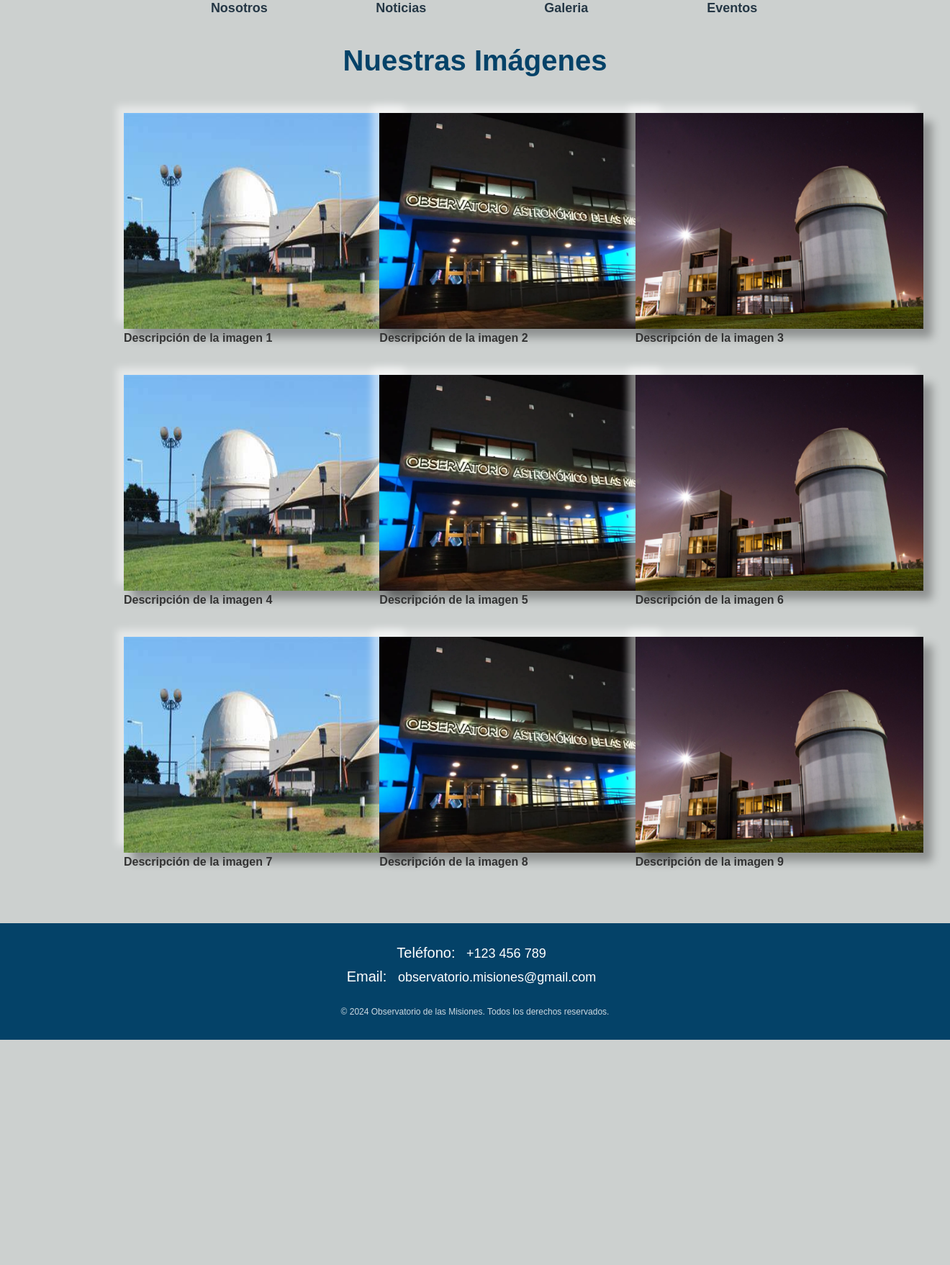
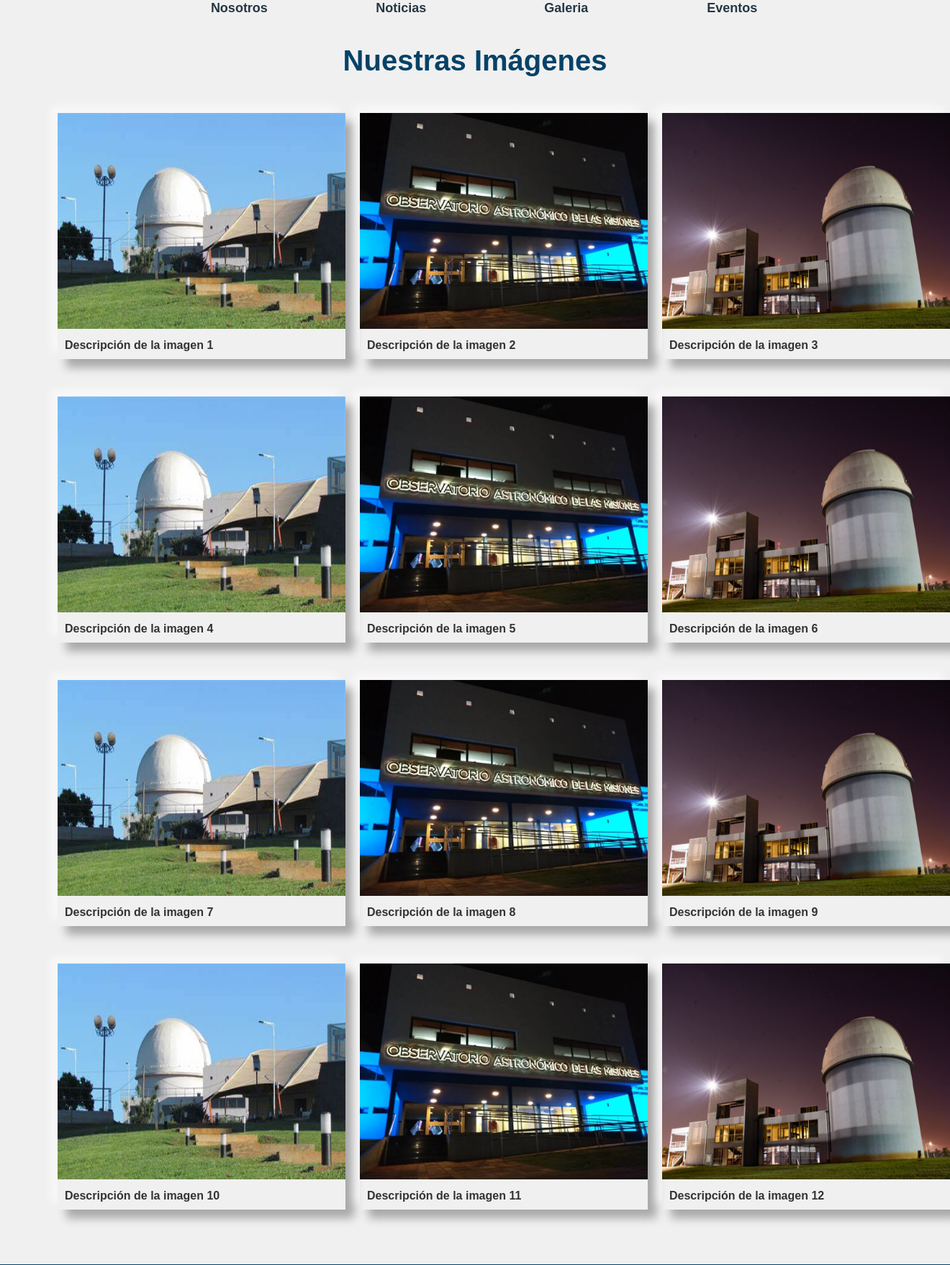
Before and after one commit to SantiNunez2003/TP-WEB-OBSERVATORIO, a PHP site: page /Pages/Galeria.html in a window 1320 px wide. Shown: the part 612-2370 px from the top of the page at 72% size. Before the commit the page ends 2057 px from the top, so only its background shows below. Run offline with PHP 8.4, Linux system fonts and the light colour scheme.

Commit message:
Modelo de Galeria JS

```diff
--- /dev/null
+++ b/Js/Controllers/galeria-controller.js
@@ -0,0 +1,22 @@
+import { modelo_galeria } from "../Models/modelo_galeria.js";
+
+export async function crearGaleria() {
+  try {
+    // Hacemos la peticion de datos por medio de promesas asinconicas para no interrumppir la ejecucion del js
+    const res = await fetch("../Js/Data/galeria.json");
+    const data = await res.json();
+
+    const constenedorGaleria = document.getElementById("contenedor-imagenes");
+
+    data.imagen.forEach((imagen) => {
+      const figure = document.createElement("figure");
+      figure.classList.add("figure")
+
+      figure.innerHTML = modelo_galeria(imagen);
+
+      constenedorGaleria.appendChild(figure);
+    });
+  } catch (error) {
+    console.log("Error", error);
+  }
+}
--- a/Js/Controllers/noticia_model.js
+++ b/Js/Controllers/noticia-controller.js
@@ -5,7 +5,7 @@ import { modelo_noticia_2 } from "../Models/noticias_models/modelo_noticia_2.js"
 export async function crearNoticia() {
   try {
 
-    // Hacemos la peticion de datos por medio de promesas
+    // Hacemos la peticion de datos por medio de promesas asinconicas para no interrumppir la ejecucion del js
     const res = await fetch("../Js/Data/noticias.json");
     const data = await res.json();
 
--- /dev/null
+++ b/Js/Data/galeria.json
@@ -0,0 +1,52 @@
+{
+    "imagen": [
+      {
+        "img": "../Image/prueba-imagen.jfif",
+        "descripcion": "Descripción de la imagen 1"
+      },
+      {
+        "img": "../Image/Observatorio-Imagen-2.webp",
+        "descripcion": "Descripción de la imagen 2"
+      },
+      {
+        "img": "../Image/Observatorio-Imagen.png",
+        "descripcion": "Descripción de la imagen 3"
+      },
+      {
+        "img": "../Image/prueba-imagen.jfif",
+        "descripcion": "Descripción de la imagen 4"
+      },
+      {
+        "img": "../Image/Observatorio-Imagen-2.webp",
+        "descripcion": "Descripción de la imagen 5"
+      },
+      {
+        "img": "../Image/Observatorio-Imagen.png",
+        "descripcion": "Descripción de la imagen 6"
+      },
+      {
+        "img": "../Image/prueba-imagen.jfif",
+        "descripcion": "Descripción de la imagen 7"
+      },
+      {
+        "img": "../Image/Observatorio-Imagen-2.webp",
+        "descripcion": "Descripción de la imagen 8"
+      },
+      {
+        "img": "../Image/Observatorio-Imagen.png",
+        "descripcion": "Descripción de la imagen 9"
+      },
+      {
+        "img": "../Image/prueba-imagen.jfif",
+        "descripcion": "Descripción de la imagen 10"
+      },
+      {
+        "img": "../Image/Observatorio-Imagen-2.webp",
+        "descripcion": "Descripción de la imagen 11"
+      },
+      {
+        "img": "../Image/Observatorio-Imagen.png",
+        "descripcion": "Descripción de la imagen 12"
+      }
+    ]
+  }
--- /dev/null
+++ b/Js/Models/modelo_galeria.js
@@ -0,0 +1,9 @@
+export function modelo_galeria(imagen){
+    return `
+              <img
+                src=${imagen.img}
+                alt="Descripción de la imagen"
+              />
+              <figcaption>${imagen.descripcion}</figcaption>
+            `;
+}
--- a/Js/main.js
+++ b/Js/main.js
@@ -1,3 +1,5 @@
-import {crearNoticia} from './Controllers/noticia_model.js';
+import { crearGaleria } from './Controllers/galeria-controller.js';
+import {crearNoticia} from './Controllers/noticia-controller.js';
 
 crearNoticia();
+crearGaleria()
--- a/Pages/Galeria.html
+++ b/Pages/Galeria.html
@@ -77,84 +77,10 @@
 
         <!-- Sección Nuestras Imágenes -->
         <section class="galeria-grid">
-          <div class="imagen-box">
-            <!-- Imágenes -->
-            <figure>
-              <img
-                src="../Image/prueba-imagen.jfif"
-                alt="Descripción de la imagen 1"
-              />
-              <figcaption>Descripción de la imagen 1</figcaption>
-            </figure>
-
-            <figure>
-              <img
-                src="../Image/Observatorio-Imagen-2.webp"
-                alt="Descripción de la imagen 2"
-              />
-              <figcaption>Descripción de la imagen 2</figcaption>
-            </figure>
-
-            <figure>
-              <img
-                src="../Image/Observatorio-Imagen.png"
-                alt="Descripción de la imagen 3"
-              />
-              <figcaption>Descripción de la imagen 3</figcaption>
-            </figure>
-
-            <!-- Imágenes -->
-            <figure>
-              <img
-                src="../Image/prueba-imagen.jfif"
-                alt="Descripción de la imagen 1"
-              />
-              <figcaption>Descripción de la imagen 4</figcaption>
-            </figure>
-
-            <figure>
-              <img
-                src="../Image/Observatorio-Imagen-2.webp"
-                alt="Descripción de la imagen 2"
-              />
-              <figcaption>Descripción de la imagen 5</figcaption>
-            </figure>
-
-            <figure>
-              <img
-                src="../Image/Observatorio-Imagen.png"
-                alt="Descripción de la imagen 3"
-              />
-              <figcaption>Descripción de la imagen 6</figcaption>
-            </figure>
-
-            <!-- Imágenes -->
-            <figure>
-              <img
-                src="../Image/prueba-imagen.jfif"
-                alt="Descripción de la imagen 1"
-              />
-              <figcaption>Descripción de la imagen 7</figcaption>
-            </figure>
-
-            <figure>
-              <img
-                src="../Image/Observatorio-Imagen-2.webp"
-                alt="Descripción de la imagen 2"
-              />
-              <figcaption>Descripción de la imagen 8</figcaption>
-            </figure>
-
-            <figure>
-              <img
-                src="../Image/Observatorio-Imagen.png"
-                alt="Descripción de la imagen 3"
-              />
-              <figcaption>Descripción de la imagen 9</figcaption>
-            </figure>
-          </div>
+            <div id="contenedor-imagenes"></div>
         </section>
       </section>
+
     </main>
 
     <!--Footer-->
@@ -178,5 +104,6 @@
         </p>
       </div>
     </footer>
+    <script src="../Js/main.js" type="module"></script>
   </body>
 </html>
--- a/Pages/Noticias.html
+++ b/Pages/Noticias.html
@@ -223,6 +223,6 @@
       </div>
     </footer>
 
-    <script src="../Js/main.js" type="module"></script>
+    <script src="/Js/main.js" type="module"></script>
   </body>
 </html>
--- a/Styles/Paginas/Galeria.css
+++ b/Styles/Paginas/Galeria.css
@@ -7,35 +7,34 @@
   align-items: center;
 }
 
-.galeria-grid{
-    max-width: 1240px;
-    width: 80%;
-    display: grid;
-    grid-template-columns: repeat(3, minmax(150px, 1fr));
-    gap: 10px;
+#contenedor-imagenes{
+  width: 100%;
+  max-width: 1240px;
+  display: grid;
+  grid-template-columns: repeat(3, 1fr);
+  gap: 20px;
 }
 
-.galeria-grid img{
-    z-index: 0;
-    width: 400px;
-    height: 300px;
-    object-fit: fill;
-    box-shadow: 12px 12px 12px rgba(0, 0, 0, 0.304) ,
-    -10px -10px 10px rgba(255, 255, 255, 0.5)  ;
+#contenedor-imagenes figure{
+  box-shadow: 12px 12px 12px rgba(0, 0, 0, 0.3),
+              -10px -10px 10px rgba(255, 255, 255, 0.5);
+  transition: transform 0.3s ease;
+  width: 100%;
 }
 
-.imagen-box{
-    display: contents;
+#contenedor-imagenes figure img{
+  width: auto;
+  height: 300px;
+  object-fit: fill;
+  max-width: 100%;
 }
 
-.imagen-box figure{
-    width: 100%;
+#contenedor-imagenes figure:hover{
+  transform: scale(1.05);
 }
 
-.imagen-box figcaption{
-    font-weight: 600;
+#contenedor-imagenes figcaption{
+  font-weight: 600;
+  margin:10px;
+  text-align: start;
 }
-
-.imagen-box figure:hover {
-    scale: 1.2;
-}
--- a/Styles/colores.css
+++ b/Styles/colores.css
@@ -1,5 +1,5 @@
 :root {
-    --semi-blanco: #ccd0cf;
+    --semi-blanco: #f0f0f0;
     --grisaceo: #9babab;
     --gris-azulado: #4a5c6a;
     --azulado-gris: #253745;
--- a/Styles/styles.css
+++ b/Styles/styles.css
@@ -17,7 +17,6 @@ body{
     min-height: 100vh;
     margin: 0px;
     padding: 0px;
-
 }
 
 /*--------------------BARRA DE NAVEGACION------------------*/
```
